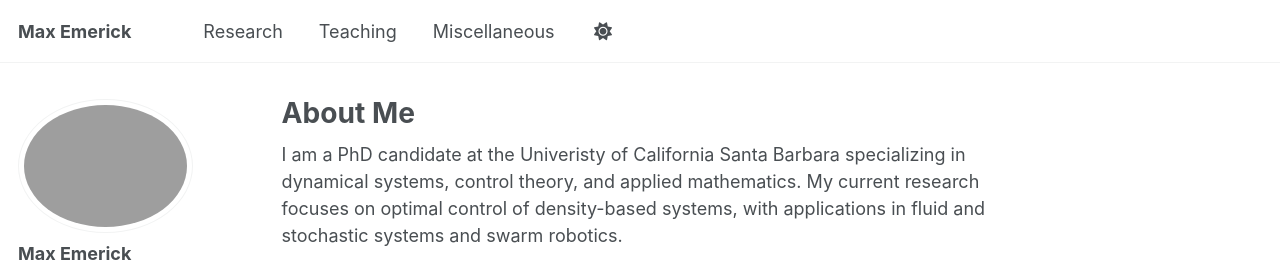
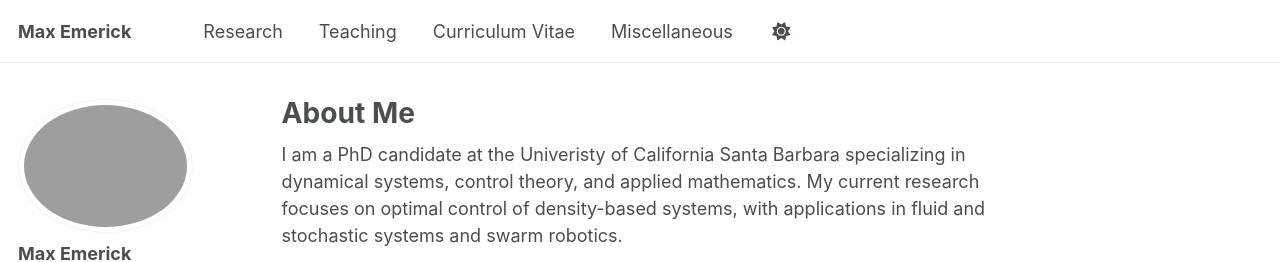
Before and after one commit to maxemerick/maxemerick.github.io, a Jekyll site: the page built from _pages/about.md, in a window 1280 px wide. Shown: the top 262 px of the page. Built offline with Jekyll 4.4.1, drawn with Linux system fonts in a browser that asks for light colours; some web fonts are replaced.

Commit message:
Update navigation.yml

```diff
--- a/_data/navigation.yml
+++ b/_data/navigation.yml
@@ -13,6 +13,9 @@ main:
 
   - title: "Teaching"
     url: /teaching/
+
+  - title: "Curriculum Vitae"
+    url: /curriculum_vitae/
 
   - title: "Miscellaneous"
     url: /miscellaneous/
```
